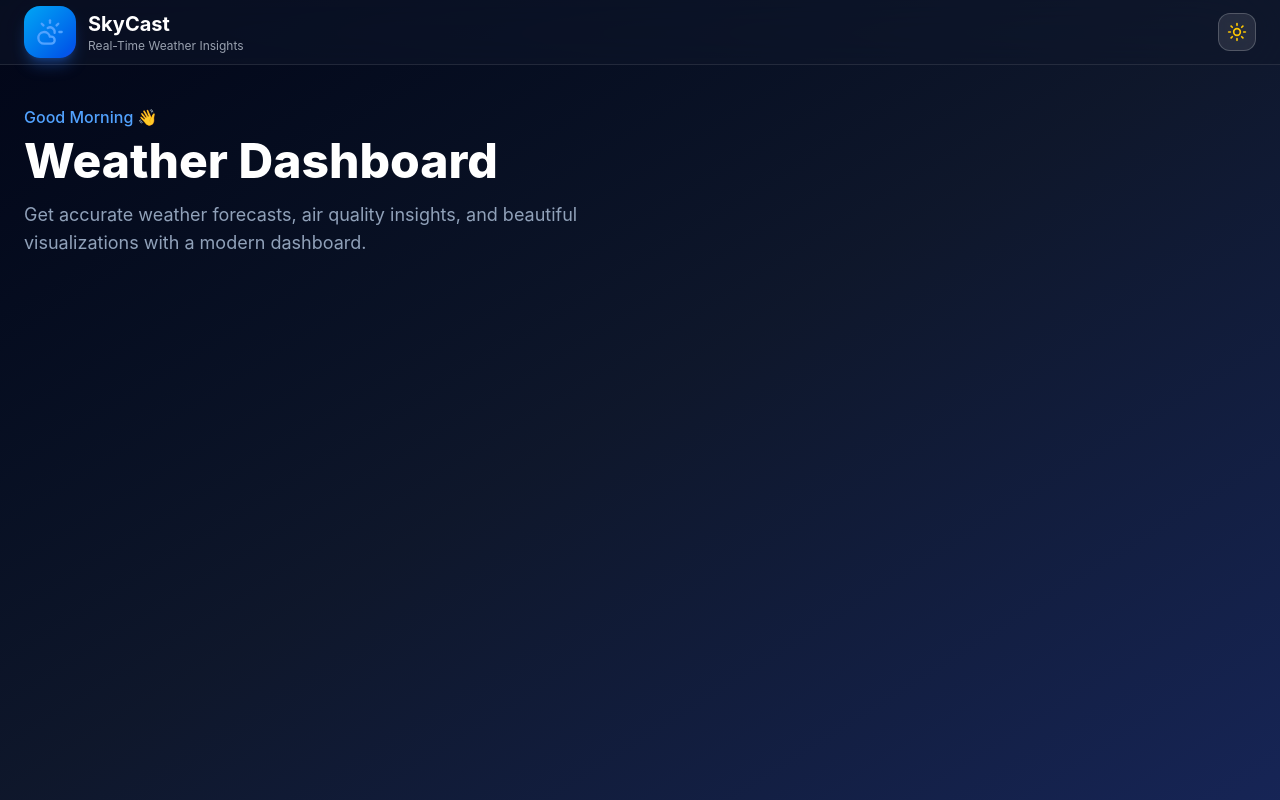
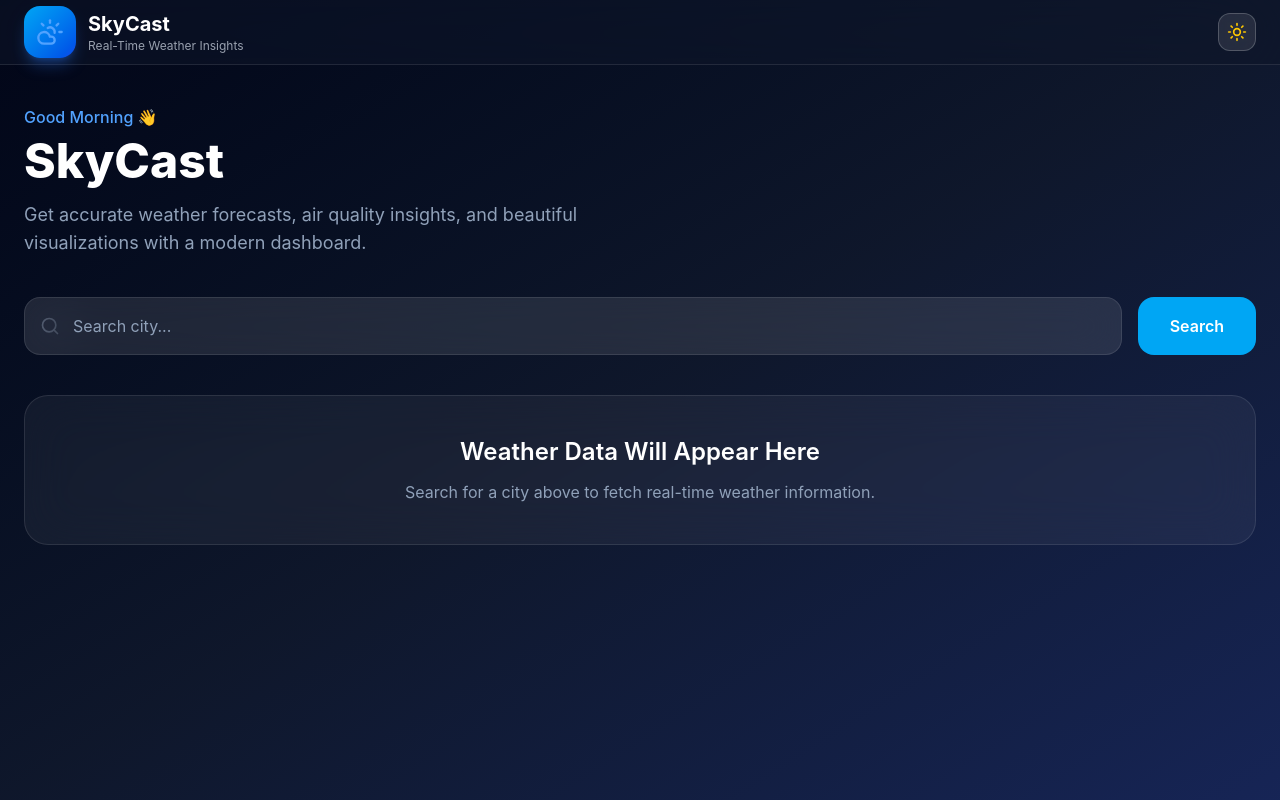
Before and after one commit to Rathore95688/weather-dashboard, a React (Vite) app: page / in a window 1280 px wide. Built offline with nearby package versions, Linux system fonts and the light colour scheme.

Commit message:
Build reusable SearchBar component

```diff
--- a/src/App.jsx
+++ b/src/App.jsx
@@ -1,6 +1,11 @@
 import Navbar from "./components/Navbar";
+import SearchBar from "./components/SearchBar";
 
 function App() {
+  const handleSearch = (city) => {
+    console.log("Searching for:", city);
+  };
+
   return (
     <div
       className="
@@ -16,24 +21,35 @@ function App() {
       <Navbar />
 
       <main className="mx-auto max-w-7xl px-6 py-10">
-
+        {/* Hero Section */}
         <section className="mb-10">
-
-          <p className="text-blue-400 font-medium">
+          <p className="font-medium text-blue-400">
             Good Morning 👋
           </p>
 
           <h1 className="mt-2 text-5xl font-extrabold text-white">
-            Weather Dashboard
+            SkyCast
           </h1>
 
           <p className="mt-4 max-w-2xl text-lg text-slate-400">
-            Get accurate weather forecasts, air quality insights,
-            and beautiful visualizations with a modern dashboard.
+            Get accurate weather forecasts, air quality insights, and beautiful
+            visualizations with a modern dashboard.
           </p>
-
         </section>
 
+        {/* Search Bar */}
+        <SearchBar onSearch={handleSearch} />
+
+        {/* Placeholder Section */}
+        <section className="mt-10 rounded-3xl border border-white/10 bg-white/5 p-10 text-center backdrop-blur-xl">
+          <h2 className="text-2xl font-semibold text-white">
+            Weather Data Will Appear Here
+          </h2>
+
+          <p className="mt-3 text-slate-400">
+            Search for a city above to fetch real-time weather information.
+          </p>
+        </section>
       </main>
     </div>
   );
--- /dev/null
+++ b/src/components/SearchBar.jsx
@@ -0,0 +1,48 @@
+import { useState } from "react";
+import { Search } from "lucide-react";
+
+const SearchBar = ({ onSearch }) => {
+  const [city, setCity] = useState("");
+
+  const handleSubmit = (e) => {
+    e.preventDefault();
+
+    const trimmedCity = city.trim();
+
+    if (!trimmedCity) return;
+
+    onSearch(trimmedCity);
+    setCity("");
+  };
+
+  return (
+    <form
+      onSubmit={handleSubmit}
+      className="mb-10 flex flex-col gap-4 sm:flex-row"
+    >
+      <div className="relative flex-1">
+        <Search
+          className="absolute left-4 top-1/2 -translate-y-1/2 text-slate-400"
+          size={20}
+        />
+
+        <input
+          type="text"
+          placeholder="Search city..."
+          value={city}
+          onChange={(e) => setCity(e.target.value)}
+          className="w-full rounded-2xl border border-white/10 bg-white/10 py-4 pl-12 pr-4 text-white placeholder:text-slate-400 backdrop-blur-xl outline-none transition focus:border-sky-500"
+        />
+      </div>
+
+      <button
+        type="submit"
+        className="rounded-2xl bg-sky-500 px-8 py-4 font-semibold text-white transition hover:bg-sky-600"
+      >
+        Search
+      </button>
+    </form>
+  );
+};
+
+export default SearchBar;
```
Lines whose indentation alone changed are shown as unchanged.
